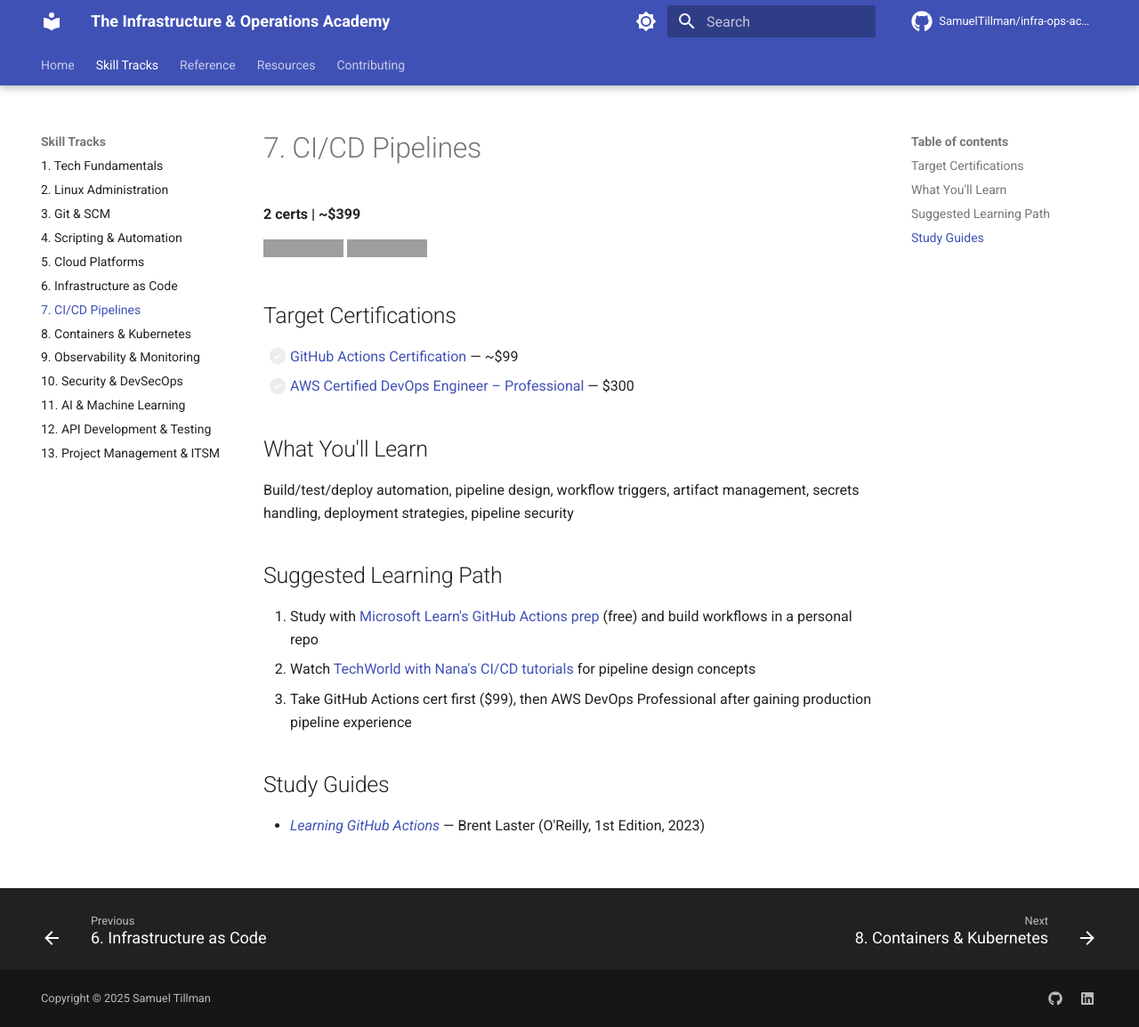
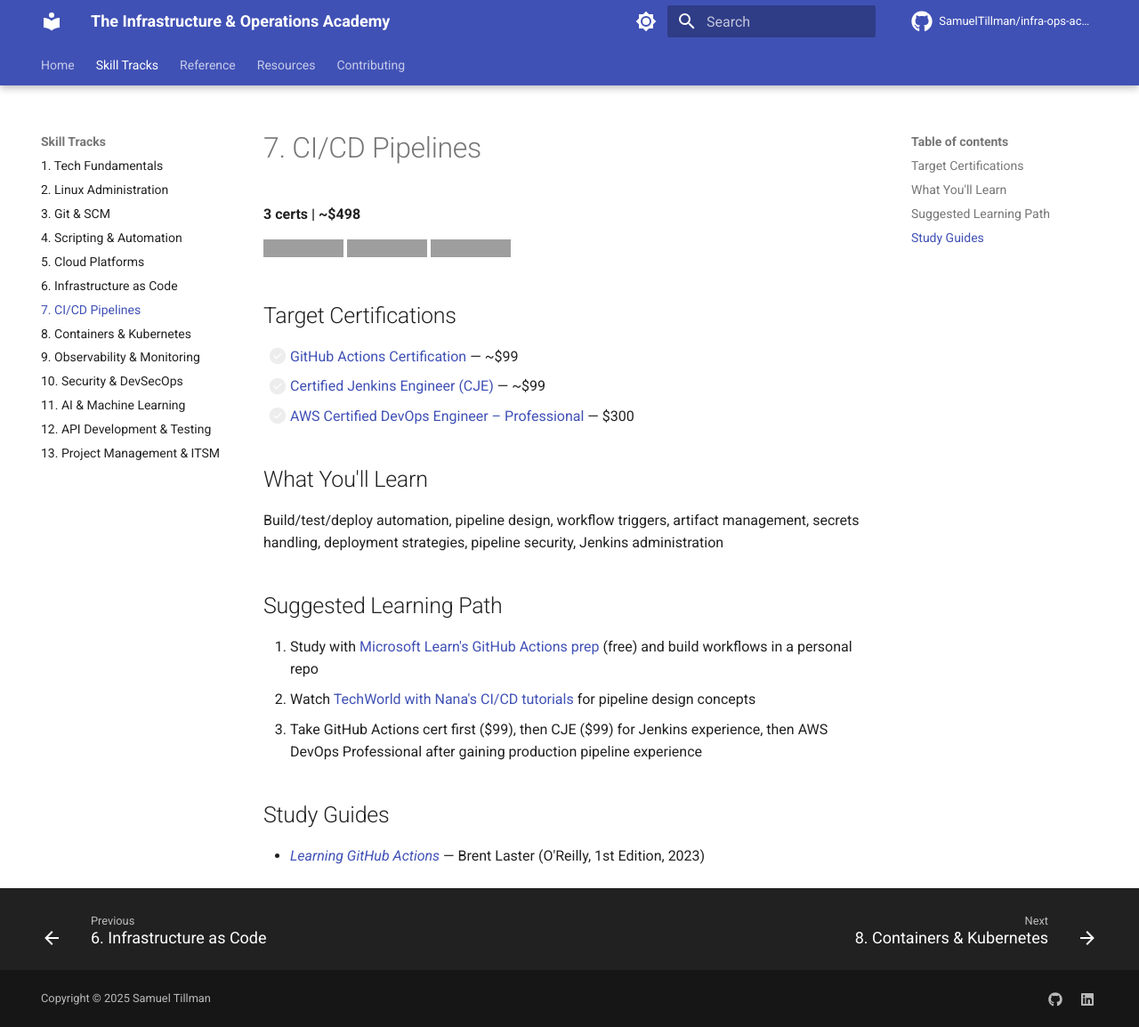
Before and after one commit to SamuelTillman/infra-ops-academy, an MkDocs documentation site: the page built from docs/tracks/cicd-pipelines.md, in a window 1280 px wide and 1154 px high. Shown: the whole window at 89% size. Built offline with MkDocs 1.6.1 and Material for MkDocs 9.7.7, drawn with Linux system fonts in a browser that asks for light colours; comment, search, counter and statistics services are not loaded; grey boxes are pictures that could not be loaded.

Commit message:
Add Certified Jenkins Engineer (CJE) to CI/CD Pipelines track
Co-Authored-By: Claude Opus 4.6 <noreply@anthropic.com>

```diff
--- a/docs/tracks/cicd-pipelines.md
+++ b/docs/tracks/cicd-pipelines.md
@@ -1,23 +1,24 @@
 # 7. CI/CD Pipelines
 
-**2 certs | ~$399**
+**3 certs | ~$498**
 
-![GitHub](https://img.shields.io/badge/GitHub-181717?style=flat&logo=github&logoColor=white) ![AWS](https://img.shields.io/badge/AWS-FF9900?style=flat&logo=amazonaws&logoColor=white)
+![GitHub](https://img.shields.io/badge/GitHub-181717?style=flat&logo=github&logoColor=white) ![Jenkins](https://img.shields.io/badge/Jenkins-D24939?style=flat&logo=jenkins&logoColor=white) ![AWS](https://img.shields.io/badge/AWS-FF9900?style=flat&logo=amazonaws&logoColor=white)
 
 ## Target Certifications
 
 - [ ] [GitHub Actions Certification](https://resources.github.com/learn/certifications/) — ~$99
+- [ ] [Certified Jenkins Engineer (CJE)](https://www.cloudbees.com/cloudbees-university/training-certifications/jenkins) — ~$99
 - [ ] [AWS Certified DevOps Engineer – Professional](https://aws.amazon.com/certification/certified-devops-engineer-professional/) — $300
 
 ## What You'll Learn
 
-Build/test/deploy automation, pipeline design, workflow triggers, artifact management, secrets handling, deployment strategies, pipeline security
+Build/test/deploy automation, pipeline design, workflow triggers, artifact management, secrets handling, deployment strategies, pipeline security, Jenkins administration
 
 ## Suggested Learning Path
 
 1. Study with [Microsoft Learn's GitHub Actions prep](https://learn.microsoft.com/) (free) and build workflows in a personal repo
 2. Watch [TechWorld with Nana's CI/CD tutorials](https://www.youtube.com/@TechWorldwithNana) for pipeline design concepts
-3. Take GitHub Actions cert first ($99), then AWS DevOps Professional after gaining production pipeline experience
+3. Take GitHub Actions cert first ($99), then CJE ($99) for Jenkins experience, then AWS DevOps Professional after gaining production pipeline experience
 
 ## Study Guides
 
```
Also changed, not shown: README.md (+10 -7 lines), docs/certifications.md (+1 -0 lines), docs/index.md (+4 -3 lines).
